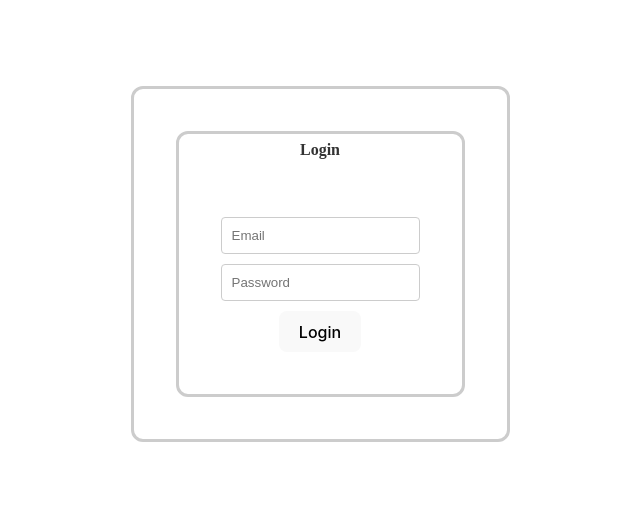
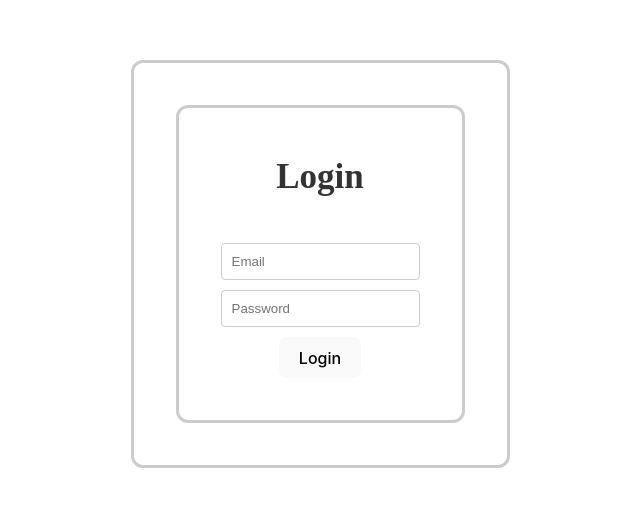
Before and after one commit to kylead10/Inventory-manager, a React (Vite) app: page / in a window 1280 px wide. Shown: the part 136-642 px from the top of the page, without its empty margins (320-960 px from the left). Built offline with nearby package versions, Linux system fonts and the light colour scheme.

Commit message:
login.css

```diff
--- a/src/components/Login.css
+++ b/src/components/Login.css
@@ -10,8 +10,10 @@ div {
 }
 
 /* Form styles */
-h2 {
-  font-size: 30px;
+h2.login {
+  font-size: 35px;
+  font-weight: 9000;
+  margin-top: 1px;
   text-align: center;
   color: #333;
 }
@@ -19,7 +21,7 @@ h2 {
 form {
   display: flex;
   flex-direction: column;
-  margin-top: 45px;
+  margin-top: 30px;
 }
 
 label {
--- a/src/components/Login.jsx
+++ b/src/components/Login.jsx
@@ -32,7 +32,7 @@ const Login = () => {
 
   return (
     <div>
-      <h2>Login</h2>
+      <h2 className='login'>Login</h2>
       <form onSubmit={handleLogin}>
         <input
           type='text'
```
